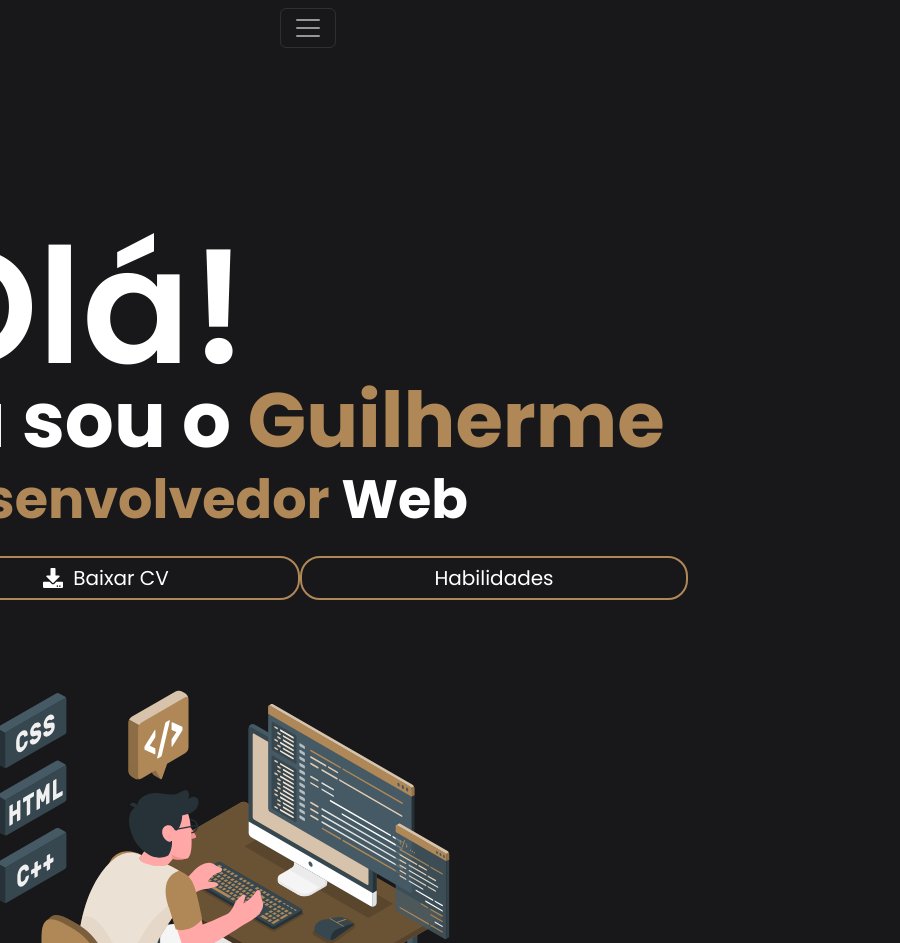
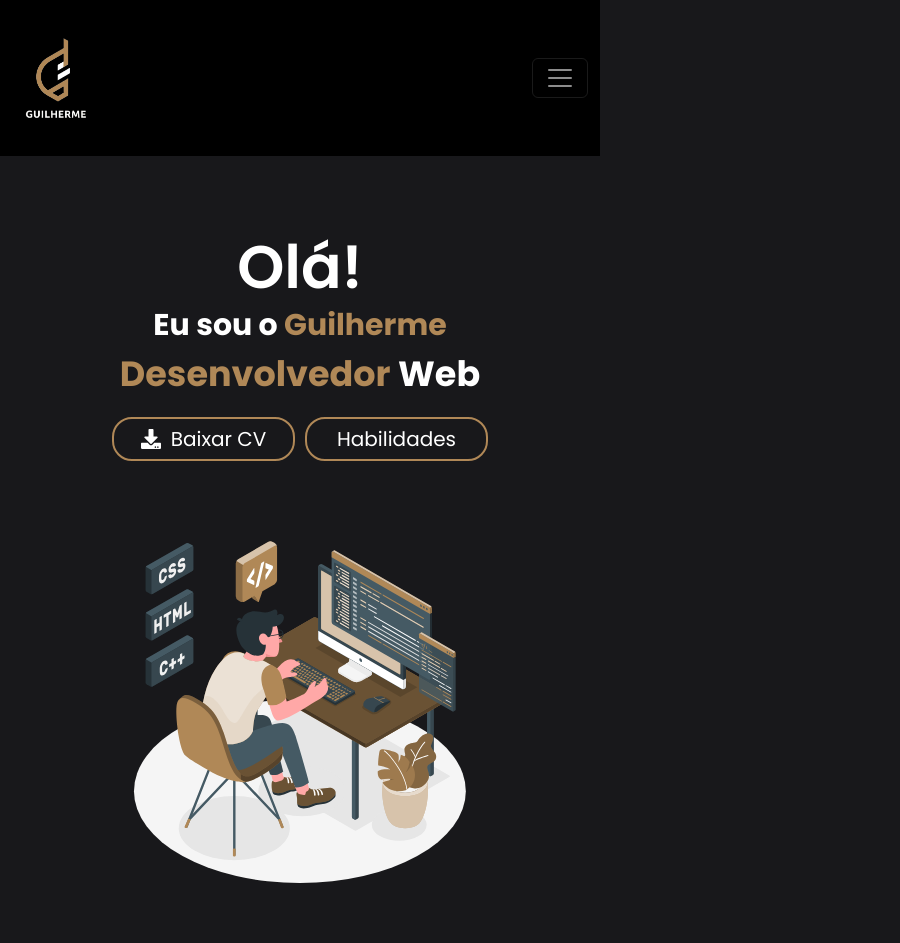
Before and after one commit to Guilherme-SilvaH/Portfolio, a React (Vite) app: page / in a window 600 px wide. Shown: the top 943 px of the page, 900 px wide, since content can reach past the window. Built offline with nearby package versions, Linux system fonts and the light colour scheme.

Commit message:
Mini Tablets

```diff
--- a/src/Components/Footer/style.sass
+++ b/src/Components/Footer/style.sass
@@ -42,7 +42,6 @@ footer
 
 
 // celulares
-
 @media (min-width: 0) and (max-width: 431px)
 
     footer
@@ -54,3 +53,17 @@ footer
 
         .links-footer
             font-size: 25px
+
+
+
+//Tablets
+@media (min-width: 432px) and (max-width: 1023px)
+    footer
+        flex-direction: column
+        justify-content: center
+
+        p
+            margin-bottom: 0px
+
+        .links-footer
+            font-size: 25px
--- a/src/Components/Header/sass/style.sass
+++ b/src/Components/Header/sass/style.sass
@@ -133,3 +133,47 @@ nav
 
             div.collapse.show.navbar-collapse
                 height: 240px
+
+
+
+//Tablets
+@media (min-width: 432px) and (max-width: 1023px)
+    nav
+
+        .navbar-header
+            background-color: #000
+            width: 100vw
+
+
+            .mr-auto
+
+                align-items: center
+                justify-content: center
+                height: 180px
+                gap: 15px
+
+
+            .img-logo
+                position: relative
+                margin: 0
+                align-items: center
+                margin-left: -20px
+
+            .nav-item
+                .nav-link
+                    margin-left: -20px
+
+
+
+
+            .socials
+                margin: 0
+                position: relative
+                width: 100%
+                justify-content: center
+                gap: 30px
+                margin-top: 15px
+
+
+            div.collapse.show.navbar-collapse
+                height: 240px
--- a/src/Components/Main/style.sass
+++ b/src/Components/Main/style.sass
@@ -186,3 +186,63 @@
                     max-width: 600px
                     height: 320px
                     margin: 0
+
+
+//Mini Tablets
+@media (min-width: 432px) and (max-width: 620px)
+    .main
+        justify-content: initial
+        align-items: initial
+        display: initial
+
+        .row
+            justify-content: center
+
+
+            #col-1
+                margin-left: 0
+                text-align: center
+                width: 400px
+                display: flex
+                flex-direction: column
+
+                h1
+                    font-size: 60px
+                    margin-bottom: 0px
+
+                p:nth-child(2)
+                    font-size: 30px
+                    margin-bottom: 0
+
+                p:nth-child(3)
+                    font-size: 35px
+                    margin-top: 0
+
+                .info
+                    gap: 10px
+                    align-content: center
+                    justify-content: center
+                    text-align: center
+                    display: flex
+
+                    .contact
+                        width: 400px
+                        font-size: 20px
+                        transition: none
+                        margin: 0
+
+            #col-2
+                width: 700px
+                margin-top: 10%
+                display: flex
+                text-align: center
+                align-content: center
+                justify-content: center
+
+
+                margin-left: 0
+
+                img
+                    max-width: 700px
+                    height: 370px
+                    margin: 0
--- a/src/Components/Skills/Slider/Slider.sass
+++ b/src/Components/Skills/Slider/Slider.sass
@@ -58,3 +58,12 @@ article
 
     .swiper
         width: 88vw
+
+
+//Mini Tablets
+@media (min-width: 432px) and (max-width: 620px)
+    article
+        margin-top: 30%
+
+    .swiper
+        width: 85vw
--- a/src/Pages/Projetos/Projeto.sass
+++ b/src/Pages/Projetos/Projeto.sass
@@ -339,3 +339,90 @@ a
                     text-align: center
                     justify-content: center
                     align-content: center
+
+//Mini Tablets
+@media (min-width: 432px) and (max-width: 620px)
+
+    .projeto-container
+        height: 100%
+        margin-top: 0
+
+        .project
+            margin-top: 20%
+            display: flex
+            flex-direction: column
+            align-items: center
+            gap: 120px
+
+            .card-activated
+                width: 85vw
+
+
+                .img-project
+                    width: 78vw
+
+                .intro
+                    h1
+                       font-size: 40px
+                       margin-top: 5px
+
+
+                .links
+                    margin: 0
+                    font-size: 24px
+
+                    button
+
+                        width: 130px
+                        height:40px
+
+                .div-modal
+                    font-size: 18px
+
+            .em-breve
+               width: 80vw
+                height: 420px
+
+
+            //modal
+
+
+            #crud-title-responsive
+                h2
+                    display: none
+
+
+            .inside-modal
+                width: 80vw
+                height: vh
+                padding: 10px
+
+
+
+                .responsivo-modal-inside-none
+                    display: none
+
+
+                .responsivo-modal-inside-on
+                    display: none
+
+
+                #responsivo-div-tec-utils
+                    margin-top: 10px
+                    display: flex
+                    flex-wrap: wrap
+                    gap: 10px
+                    text-align: center
+                    justify-content: center
+                    align-content: center
+                    margin-bottom: 20px
+
+
+
+                #responsivo-div-tec-utils-Crud
+                    display: flex
+                    flex-wrap: wrap
+                    gap: 4px
+                    text-align: center
+                    justify-content: center
+                    align-content: center
--- a/src/Pages/Sobre/Style.sass
+++ b/src/Pages/Sobre/Style.sass
@@ -234,3 +234,79 @@
 
             #col-2-ab
                 display: none
+
+
+//Mini Tablets
+@media (min-width: 432px) and (max-width: 620px)
+
+    .landing-page
+        height: 100%
+
+        .container-row
+
+            text-align: center
+            display: flex
+            justify-content: center
+            align-content: center
+
+            #col-1-ab
+                width: 100vw
+                text-align: center
+                justify-content: center
+                align-content: center
+
+
+                .div-name-ab
+                    display: flex
+                    align-content: center
+                    justify-content: center
+                    margin: 0
+
+                    h4
+                        font-size: 35px
+                        color: #B08857
+                        margin: 20px 0
+                        display: flex
+                        font-weight: 700
+
+
+                .div-city-ab
+                    align-items: center
+                    justify-content: center
+                    align-content: center
+                    display: flex
+                    margin-top: -25px
+
+
+                .col-conteudo-ab
+                    margin-top: 30px
+
+                    text-align: center
+                    justify-content: center
+                    align-content: center
+                    display: flex
+                    flex-wrap: wrap
+                    width: 95vw
+
+
+
+                    p
+                        display: flex
+                        font-size: 20px
+
+
+                #img-mobile-ab
+                    display: flex
+                    justify-content: center
+                    padding: 10px
+
+                    img
+                        border-width: 2px
+                        border-style: solid
+                        border-radius: 50%
+                        height: 350px
+
+
+
+            #col-2-ab
+                display: none
```
